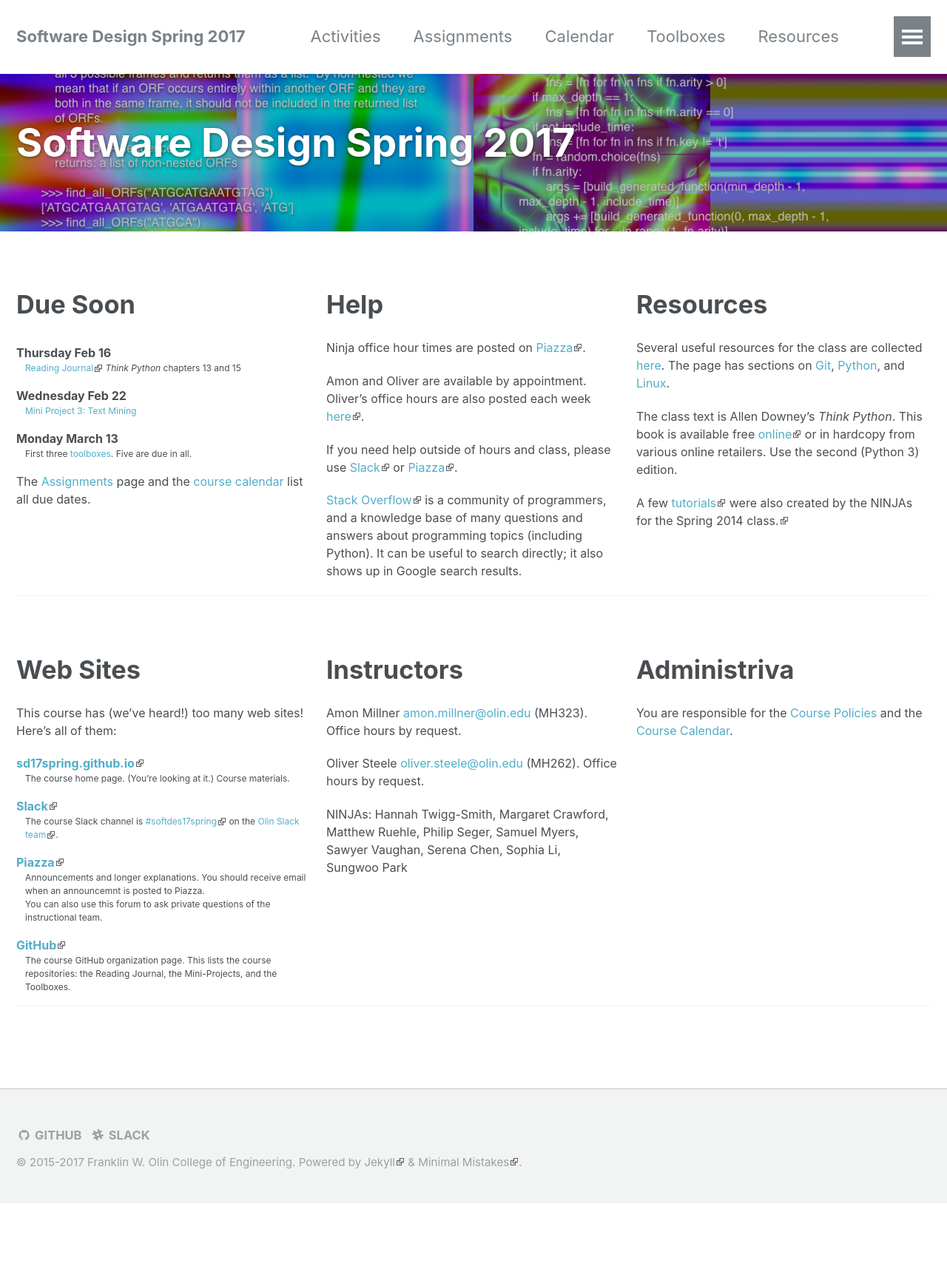
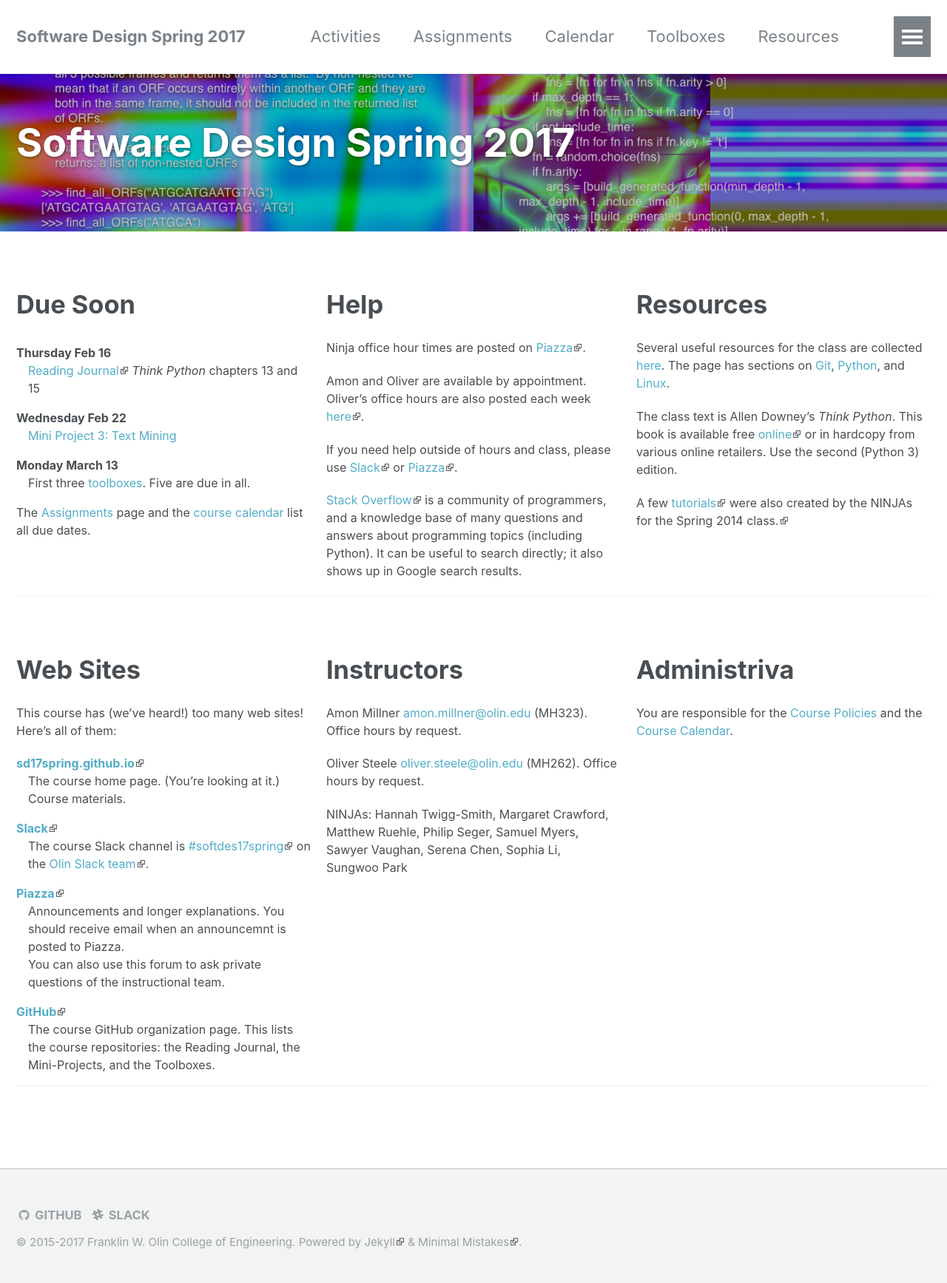
Before and after one commit to sd17spring/sd17spring.github.io, a Jekyll site: the page built from _pages/home.html, in a window 1280 px wide. Shown: the whole page at 74% size. Built offline with Jekyll 4.4.1, drawn with Linux system fonts in a browser that asks for light colours; before the commit the page ends 1627 px from its top, so only the background shows below that.

Commit message:
larger dd font

```diff
--- a/assets/css/site.css
+++ b/assets/css/site.css
@@ -8,6 +8,7 @@
   padding-left: 1em;
   text-indent: -1em;
 }
+.page__content dd { font-size: 16px !important; }
 
 /* new elements */
 iframe#course-calendar { width: 100%; height: 1000px;  }
```
